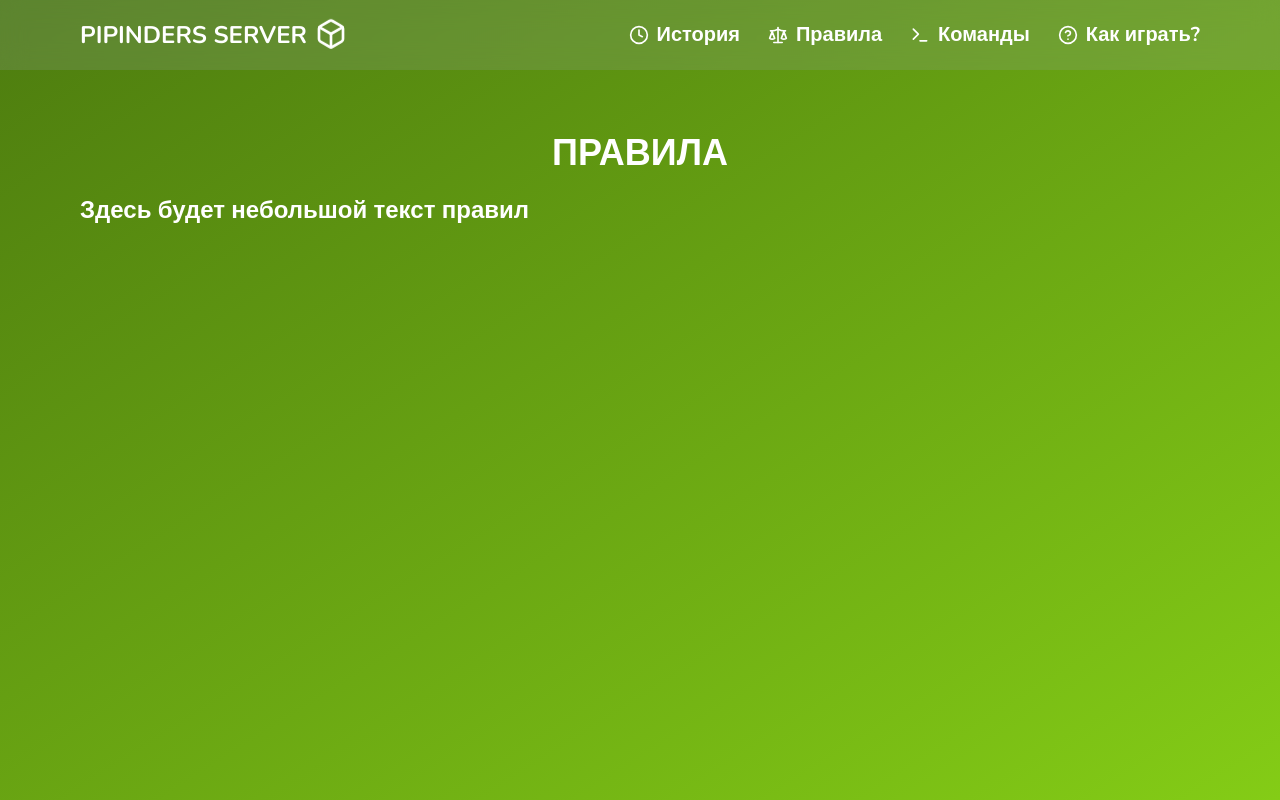
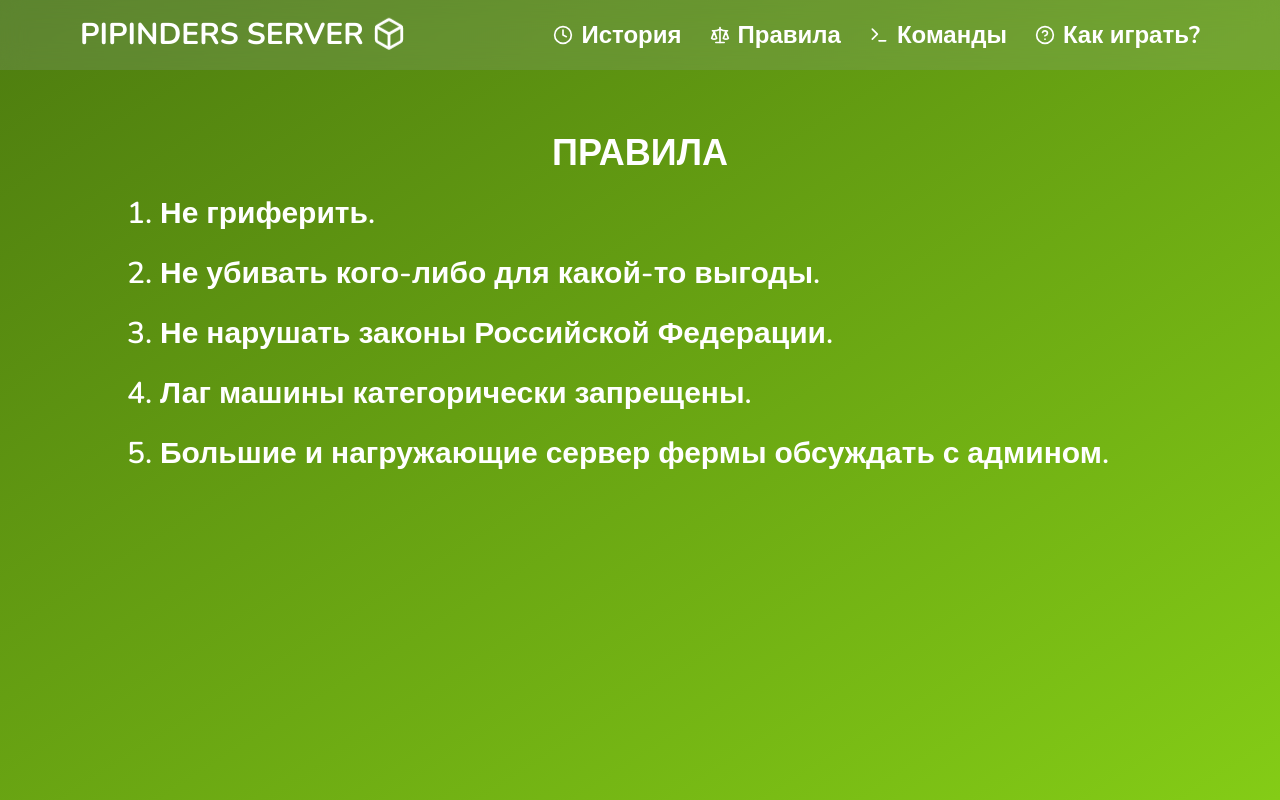
Before and after one commit to MrAbragadabra/pipinders, a Next.js app: page /rules in a window 1280 px wide. Built offline with nearby package versions, Linux system fonts and the light colour scheme.

Commit message:
new scrollbar and rules

```diff
--- a/src/app/globals.css
+++ b/src/app/globals.css
@@ -62,3 +62,41 @@
 		--chart-5: 340 75% 55%;
 	}
 }
+
+/* Scrollbar */
+/* Firefox (uncomment to work in Firefox, although other properties will not work!)  */
+/** {
+  scrollbar-width: thin;
+  scrollbar-color: #397524 #DFE9EB;
+}*/
+
+/* Chrome, Edge and Safari */
+*::-webkit-scrollbar {
+	height: 8px;
+	width: 8px;
+}
+*::-webkit-scrollbar-track {
+	border-radius: 0px;
+	background-color: #dfe9eb;
+}
+
+*::-webkit-scrollbar-track:hover {
+	background-color: #b8c0c2;
+}
+
+*::-webkit-scrollbar-track:active {
+	background-color: #b8c0c2;
+}
+
+*::-webkit-scrollbar-thumb {
+	border-radius: 0px;
+	background-color: #397524;
+}
+
+*::-webkit-scrollbar-thumb:hover {
+	background-color: #62a34b;
+}
+
+*::-webkit-scrollbar-thumb:active {
+	background-color: #62a34b;
+}
--- a/src/app/layout.tsx
+++ b/src/app/layout.tsx
@@ -30,7 +30,7 @@ export default function RootLayout({
 				)}
 			>
 				<Header />
-				<main className='lg:px-20 px-5 mt-16 mb-16 relative'>{children}</main>
+				<main className='xl:px-20 px-5 mt-16 mb-16 relative'>{children}</main>
 			</body>
 		</html>
 	)
--- a/src/app/page.tsx
+++ b/src/app/page.tsx
@@ -10,7 +10,7 @@ export default function Home() {
 				</h2>
 			</div>
 			<div>
-				<p className='text-justify text-white font-semibold mt-5 text-2xl leading-8'>
+				<p className='text-justify text-white font-semibold mt-5 text-3xl leading-10'>
 					Наш сервер - уникальный проект, который совмещает в себе ванильное
 					выживание, а также взаимодействие между игроками. После того как вы
 					попадаете на наш сервер, вы окунаетесь в ламповое и дружелюбное
@@ -24,7 +24,7 @@ export default function Home() {
 					>
 						<Button
 							type='submit'
-							className='font-bold text-xl p-6 bg-lime-700 hover:bg-lime-800'
+							className='font-bold text-3xl p-7 bg-lime-700 hover:bg-lime-800'
 						>
 							Оставить заявку
 						</Button>
--- a/src/app/rules/page.tsx
+++ b/src/app/rules/page.tsx
@@ -8,9 +8,21 @@ export default function Rules() {
 				</h2>
 			</div>
 			<div>
-				<p className='text-justify text-white font-semibold mt-5 text-2xl leading-8'>
-					Здесь будет небольшой текст правил
-				</p>
+				<ul className='lg:px-20 px-10 list-decimal text-white font-semibold mt-5 text-3xl'>
+					<li className='mb-5 text-left leading-10'>Не гриферить.</li>
+					<li className='mb-5 text-left leading-10'>
+						Не убивать кого-либо для какой-то выгоды.
+					</li>
+					<li className='mb-5 text-left leading-10'>
+						Не нарушать законы Российской Федерации.
+					</li>
+					<li className='mb-5 text-left leading-10'>
+						Лаг машины категорически запрещены.
+					</li>
+					<li className='mb-5 text-left leading-10'>
+						Большие и нагружающие сервер фермы обсуждать с админом.
+					</li>
+				</ul>
 			</div>
 		</section>
 	)
--- a/src/components/shared/header.tsx
+++ b/src/components/shared/header.tsx
@@ -30,22 +30,22 @@ export const Header: React.FC<Props> = ({ className }) => {
 		<>
 			<header
 				className={cn(
-					'h-[70px] w-full lg:px-20 px-5 flex items-center justify-between bg-gray-400 bg-opacity-20 backdrop-blur-md select-none',
+					'h-[70px] w-full xl:px-20 px-5 flex items-center justify-between bg-gray-400 bg-opacity-20 backdrop-blur-md select-none',
 					className
 				)}
 			>
 				{/* Название сайта */}
 				<div>
-					<h1 className='uppercase text-white font-bold text-2xl'>
+					<h1 className='uppercase text-white font-bold text-3xl'>
 						<div className='flex items-center gap-2'>
 							<Link href='/'>Pipinders Server</Link>
-							<Box className='animate-bounce' size={32} color='#ffffff' />
+							<Box className='animate-bounce' size={34} color='#ffffff' />
 						</div>
 					</h1>
 				</div>
 
 				{/* Навигационное меню в десктопе*/}
-				<div className='hidden lg:flex gap-7 items-center text-white font-bold text-xl'>
+				<div className='hidden xl:flex gap-7 items-center text-white font-bold text-2xl'>
 					<Link className='flex items-center gap-2' href='/history'>
 						<Clock color='#ffffff' size={20} />
 						История
@@ -67,7 +67,7 @@ export const Header: React.FC<Props> = ({ className }) => {
 					</Link>
 				</div>
 				<Menu
-					className='inline-block lg:hidden cursor-pointer'
+					className='inline-block xl:hidden cursor-pointer'
 					size={28}
 					color='#ffffff'
 					strokeWidth={2.25}
@@ -78,7 +78,7 @@ export const Header: React.FC<Props> = ({ className }) => {
 			{/* Навигационное меню в мобильном */}
 			{isClick && (
 				<div className='absolute w-full z-10 px-2 mt-2'>
-					<div className='lg:hidden bg-lime-400 bg-opacity-20 backdrop-blur-md flex-col p-7 items-center justify-center text-center text-white text-3xl font-semibold rounded-md'>
+					<div className='xl:hidden bg-lime-400 bg-opacity-20 backdrop-blur-md flex-col p-7 items-center justify-center text-center text-white text-3xl font-semibold rounded-md'>
 						<div className='flex items-center gap-2 w-full justify-left'>
 							<House color='#ffffff' size={24} />
 							<Link
```
Lines whose indentation alone changed are shown as unchanged.
